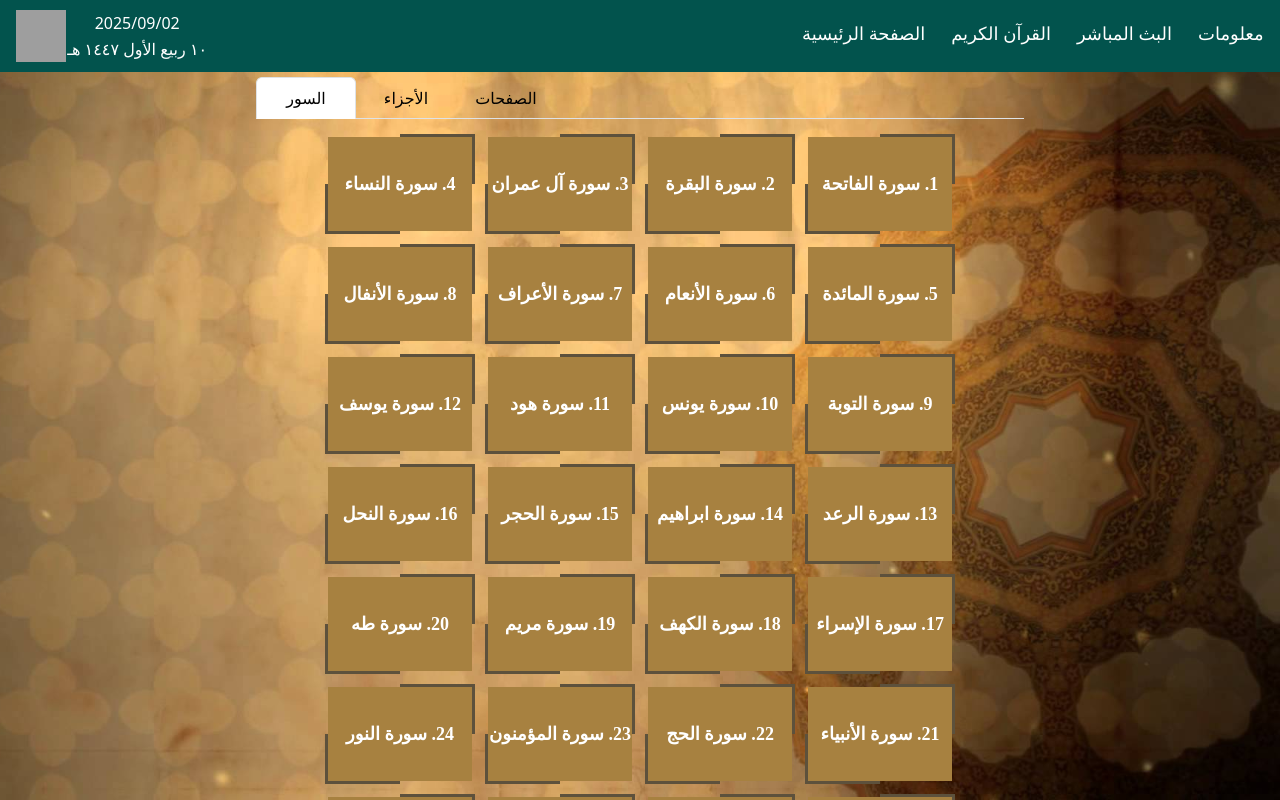
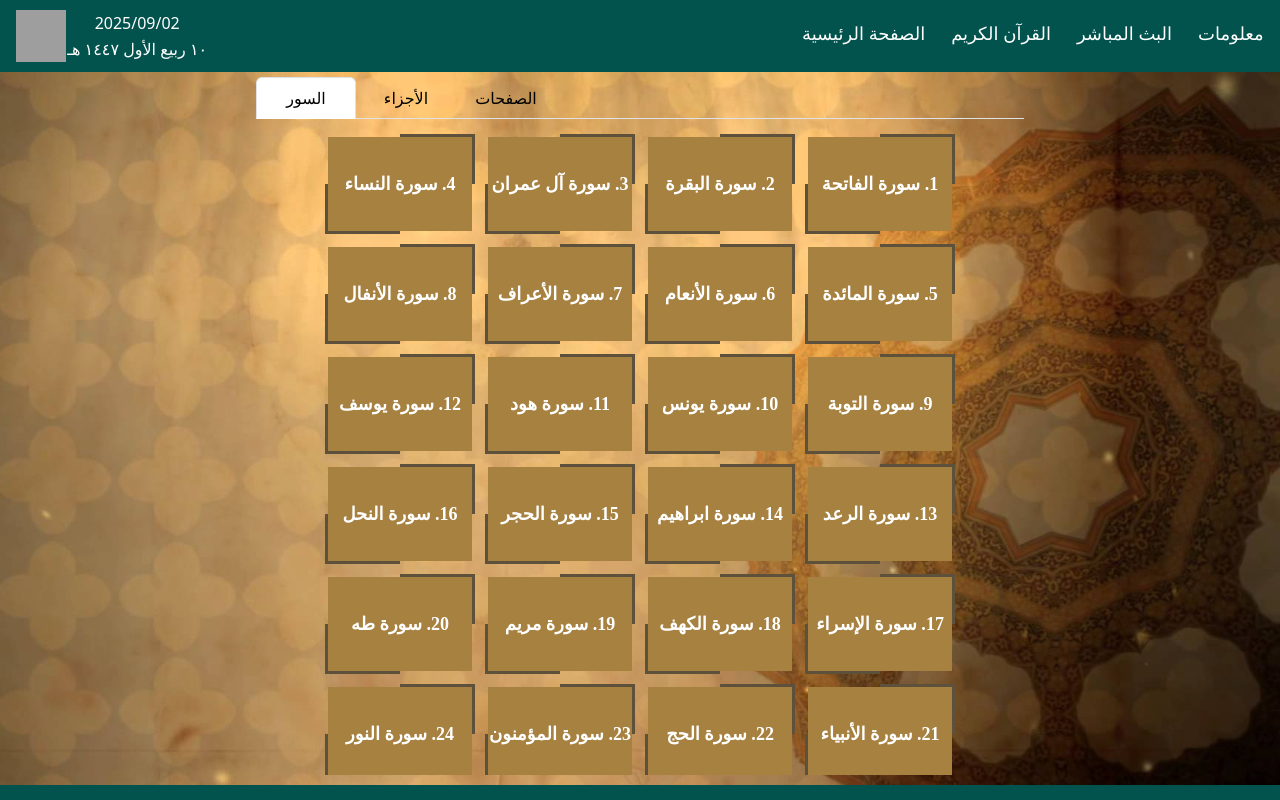
Before and after one commit to MohammadOmarAwad/OnlineQuran, an Angular app: page / in a window 1280 px wide. Shown: the top 800 px of the page. Built offline with nearby package versions, Linux system fonts and the light colour scheme; grey boxes are pictures that could not be loaded.

Commit message:
adjust the High of Navigation Page

```diff
--- a/src/app/main-body/main-body.component.html
+++ b/src/app/main-body/main-body.component.html
@@ -14,7 +14,7 @@
     </div>
   </nav>
 
-  <div class="tab-content" id="nav-tabContent">
+  <div class="tab-content" id="nav-tabContent" style="overflow: auto;height: 100px;scrollbar-width: none;min-height: 82vh;">
     <div class="tab-pane fade show active" id="nav-Surah" role="tabpanel" aria-labelledby="nav-Surah-tab">
       <div class="DivContanier">
         <div *ngFor="let surah of surahs">
```
